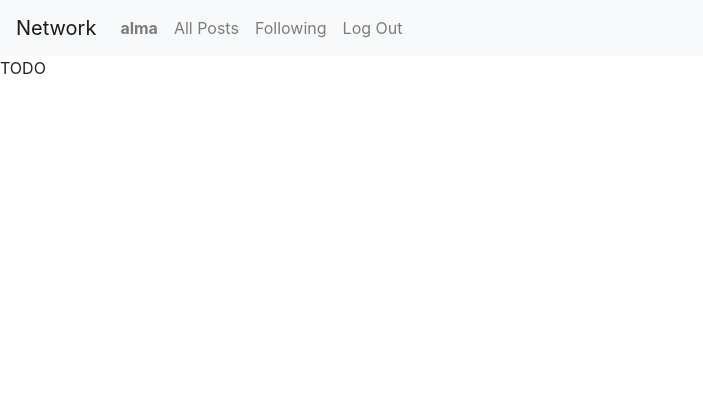
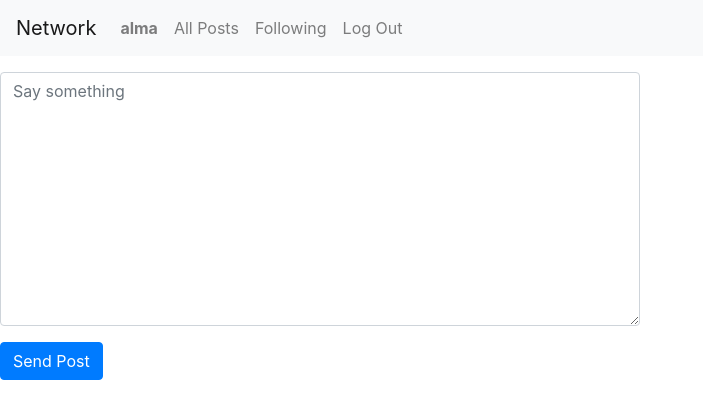
Before and after one commit to zsoltadam92/cs50w-project4-Network, a Django app: page / in a window 1280 px wide. Shown: the top 419 px of the page, without its empty margins (0-703 px from the left). Run offline with Django 3.2, Linux system fonts and the light colour scheme; a user stored in the database is signed in; some libraries are stand-ins or nearby versions.

Commit message:
new post

```diff
--- a/network/templates/network/index.html
+++ b/network/templates/network/index.html
@@ -1,5 +1,11 @@
 {% extends "network/layout.html" %}
 
 {% block body %}
-    TODO
+    {%if user.is_authenticated%}
+        <form action="" method="post" class="mt-3">
+            {% csrf_token %}
+            {{newPostForm}}
+            <button class="btn btn-primary">Send Post</button>
+        </form>
+    {% endif%}
 {% endblock %}
--- a/network/views.py
+++ b/network/views.py
@@ -3,12 +3,21 @@ from django.db import IntegrityError
 from django.http import HttpResponse, HttpResponseRedirect
 from django.shortcuts import render
 from django.urls import reverse
+from django import forms
 
 from .models import User
 
+class NewPostForm(forms.Form):
+    newPost = forms.CharField(
+        label="",
+        widget=forms.Textarea(attrs={'placeholder': 'Say something', 'class': 'form-control form-group col-6'})
+    )
+
 
 def index(request):
-    return render(request, "network/index.html")
+    return render(request, "network/index.html", {
+        "newPostForm": NewPostForm()
+    })
 
 
 def login_view(request):
```
Also changed, not shown: db.sqlite3 (added), network/migrations/0001_initial.py (added), network/migrations/__init__.py (added).
